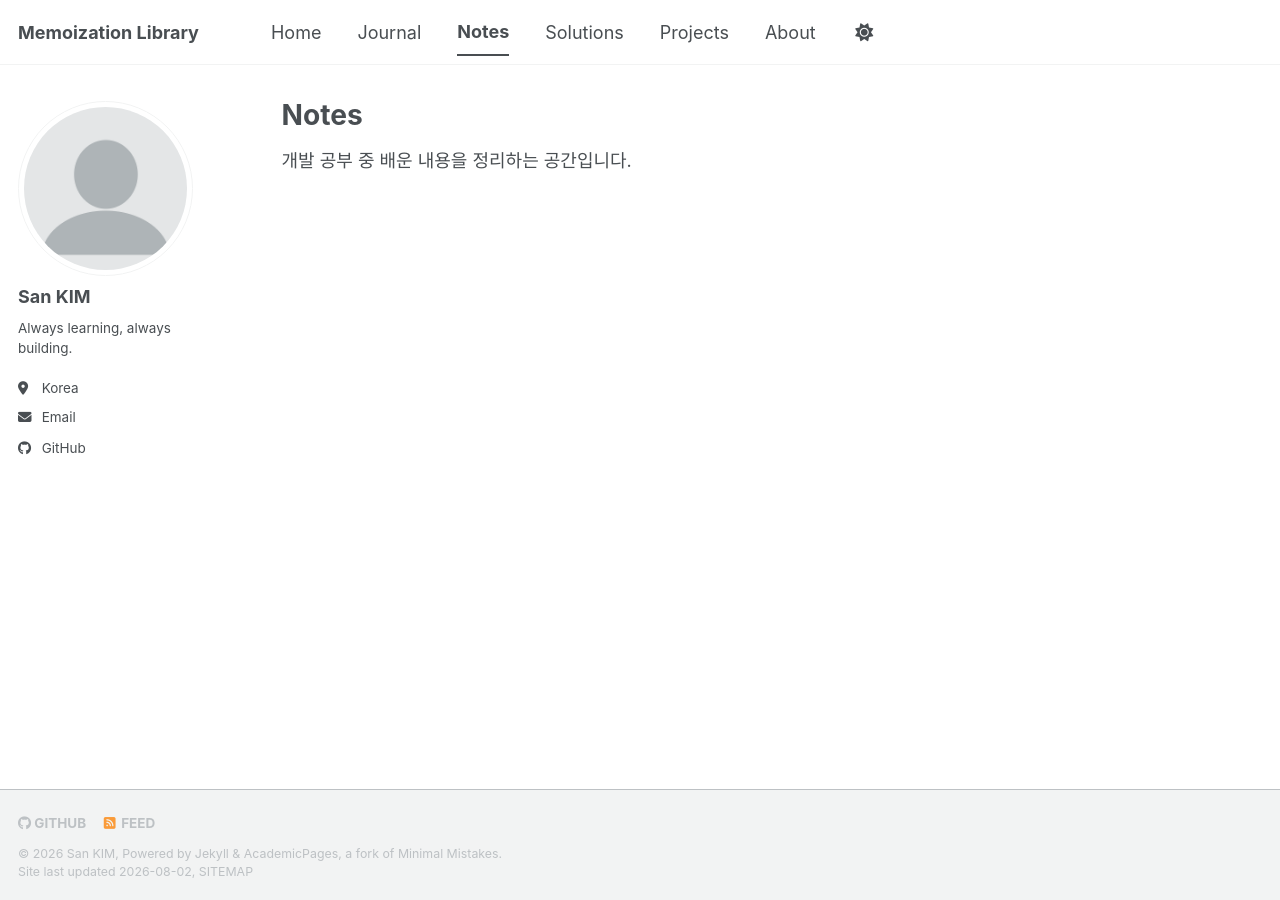
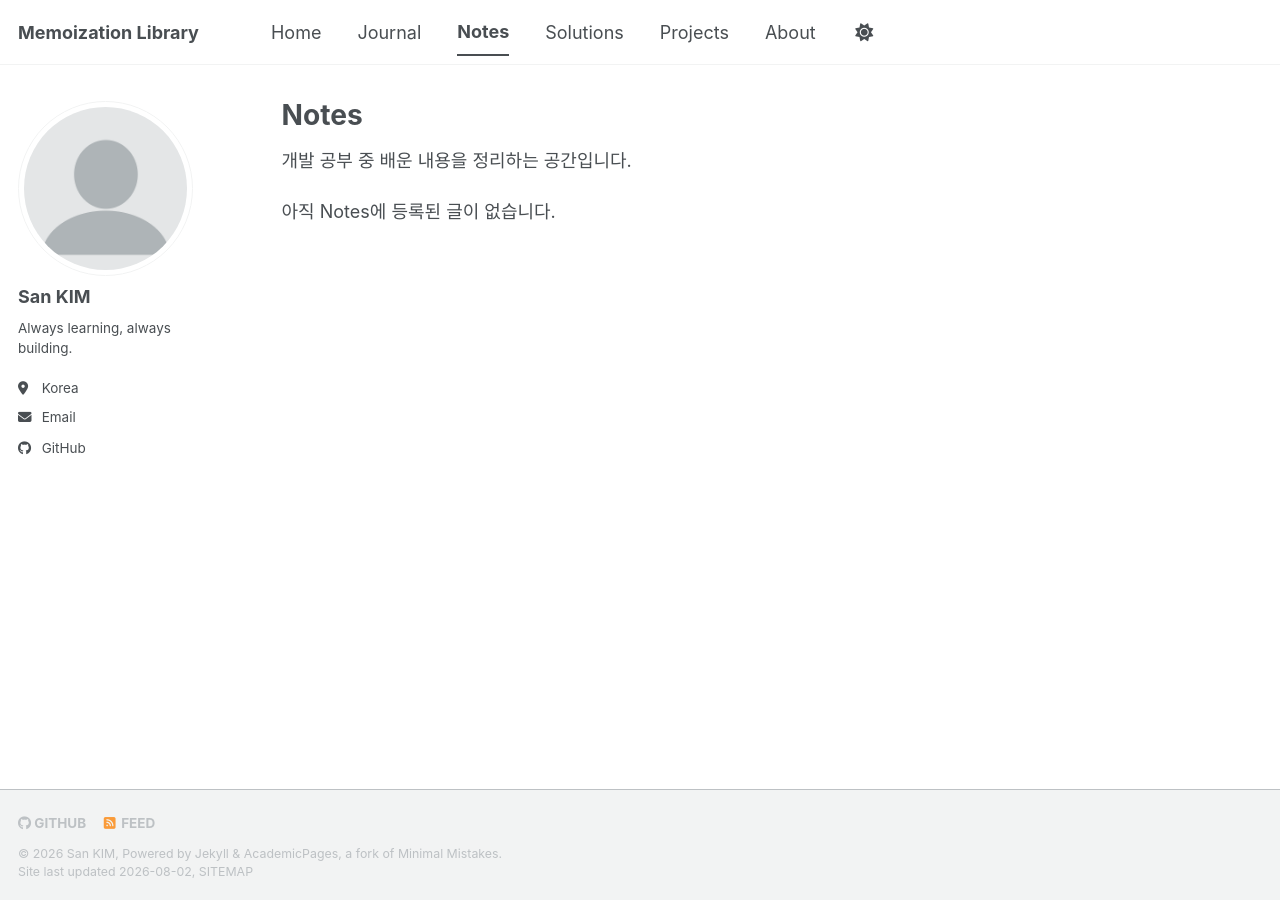
Before and after one commit to aeginventor/aeginventor.github.io, a Jekyll site: the page built from _pages/notes.md, in a window 1280 px wide. Built offline with Jekyll 4.4.1, drawn with Linux system fonts in a browser that asks for light colours; a style sheet for code colours, icons or effects is not loaded.

Commit message:
Create notes.md for study notes organization
Add notes section for organizing study content.

```diff
--- a/_pages/notes.md
+++ b/_pages/notes.md
@@ -6,3 +6,16 @@ author_profile: true
 ---
 
 개발 공부 중 배운 내용을 정리하는 공간입니다.
+
+{% include base_path %}
+
+{% assign category_name = "Notes" %}
+{% assign category_posts = site.categories[category_name] %}
+
+{% if category_posts and category_posts.size > 0 %}
+  {% for post in category_posts %}
+    {% include archive-single.html %}
+  {% endfor %}
+{% else %}
+  아직 Notes에 등록된 글이 없습니다.
+{% endif %}
```
